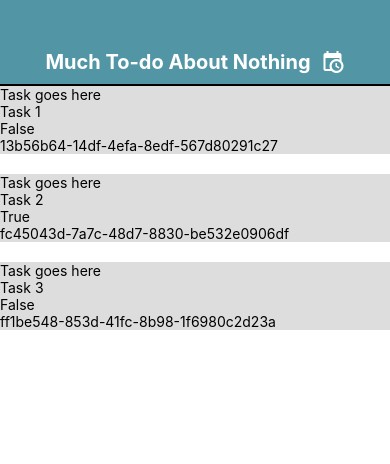
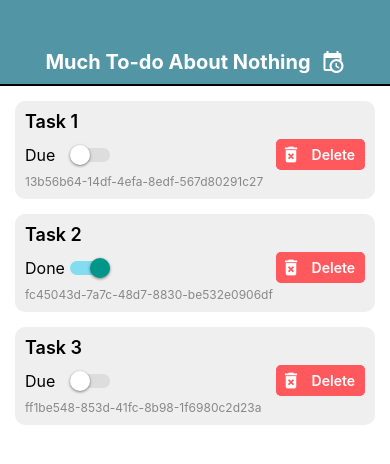
Before and after one commit to kjubar-fs/info-6132-lab1, a React Native app: screen / in a window 390 px wide. Shown: the top 464 px of the page. Built offline with nearby package versions, Linux system fonts and the light colour scheme.

Commit message:
Style tasks and list

```diff
--- a/src/components/TaskList/Task/index.js
+++ b/src/components/TaskList/Task/index.js
@@ -1,20 +1,44 @@
 /*
  *  Author: Kaleb Jubar
  *  Created: 2 Oct 2024, 12:01:42 PM
- *  Last update: 2 Oct 2024, 12:08:52 PM
+ *  Last update: 2 Oct 2024, 1:42:03 PM
  *  Copyright (c) 2024 Kaleb Jubar
  */
-import { View, Text } from "react-native";
+import { View, Text, Switch } from "react-native";
 
+import MaterialIcons from '@expo/vector-icons/MaterialIcons';
+
+import { accentColor, negativeColor } from "../../../includes/globalStyles";
 import styles from "./styles";
 
 export default function Task({ task }) {
     return (
         <View style={styles.container}>
-            <Text>Task goes here</Text>
-            <Text>{task.title}</Text>
-            <Text>{task.status ? "True" : "False"}</Text>
-            <Text>{task.id}</Text>
+            <Text style={styles.title}>{task.title}</Text>
+            <View style={styles.controlsContainer}>
+                <View style={styles.switch.container}>
+                    <Text style={styles.switch.text}>{task.status ? "Done" : "Due"}</Text>
+                    <Switch
+                        style={styles.switch}
+                        value={task.status}
+                        trackColor={{ false: "#DDD", true: accentColor }}
+                        ios_backgroundColor="#DDD"
+                        thumbColor="#FFF"
+                    />
+                </View>
+
+                <MaterialIcons.Button
+                    name="delete-forever"
+                    size={21}
+                    color="#FFF"
+                    backgroundColor={negativeColor}
+                    style={styles.delete.button}
+                    onPress={() => {}}
+                >
+                    <Text style={styles.delete.caption}>Delete</Text>
+                </MaterialIcons.Button>
+            </View>
+            <Text style={styles.detail}>{task.id}</Text>
         </View>
     );
 }
--- a/src/components/TaskList/Task/styles.js
+++ b/src/components/TaskList/Task/styles.js
@@ -1,15 +1,67 @@
 /*
  *  Author: Kaleb Jubar
  *  Created: 2 Oct 2024, 12:03:11 PM
- *  Last update:
+ *  Last update: 2 Oct 2024, 1:41:27 PM
  *  Copyright (c) 2024 Kaleb Jubar
  */
-import { StyleSheet } from "react-native";
+import { Platform, StyleSheet } from "react-native";
 
 export default StyleSheet.create({
     container: {
         flex: 1,
+        gap: 4,
+        padding: 10,
 
-        backgroundColor: "#DDD",
+        backgroundColor: "#EFEFEF",
+        borderRadius: 10,
+    },
+
+    title: {
+        paddingBottom: 3,
+
+        fontSize: 18,
+        fontWeight: "600",
+    },
+
+    controlsContainer: {
+        flexDirection: "row",
+        justifyContent: "space-between",
+    },
+
+    switch: {
+        container: {
+            flexDirection: "row",
+            alignItems: "center",
+            gap: Platform.OS === "ios" ? 10 : 5,
+        },
+
+        text: {
+            width: 40,
+
+            fontSize: 16,
+        },
+
+        // scale down switch on iOS, since it's very large by default
+        transform:
+            Platform.OS === "ios" ?
+                [{ scaleX: 0.8 }, { scaleY: 0.8 }] :
+                undefined,
+    },
+
+    delete: {
+        button: {
+            padding: 5,
+            paddingRight: 10,
+        },
+
+        caption: {
+            fontWeight: "600",
+            color: "#FFF",
+        },
+    },
+
+    detail: {
+        fontSize: 12,
+        color: "#888",
     },
 });
--- a/src/components/TaskList/index.js
+++ b/src/components/TaskList/index.js
@@ -1,12 +1,14 @@
 /*
  *  Author: Kaleb Jubar
  *  Created: 2 Oct 2024, 12:01:35 PM
- *  Last update: 2 Oct 2024, 12:19:22 PM
+ *  Last update: 2 Oct 2024, 12:33:24 PM
  *  Copyright (c) 2024 Kaleb Jubar
  */
 import { FlatList } from "react-native";
 
 import Task from "./Task";
+
+import styles from "./styles";
 
 export default function TaskList({ tasks }) {
     return (
@@ -14,7 +16,7 @@ export default function TaskList({ tasks }) {
             data={tasks}
             renderItem={({ item }) => <Task task={item}/>}
             keyExtractor={(item) => item.id}
-            contentContainerStyle={{ gap: 20 }}
+            contentContainerStyle={styles.container}
             showsVerticalScrollIndicator={false}
         />
     );
--- a/src/components/TaskList/styles.js
+++ b/src/components/TaskList/styles.js
@@ -1,13 +1,14 @@
 /*
  *  Author: Kaleb Jubar
  *  Created: 2 Oct 2024, 12:05:22 PM
- *  Last update:
+ *  Last update: 2 Oct 2024, 12:33:16 PM
  *  Copyright (c) 2024 Kaleb Jubar
  */
 import { StyleSheet } from "react-native";
 
 export default StyleSheet.create({
     container: {
-
+        padding: 15,
+        gap: 15,
     },
 });
```
